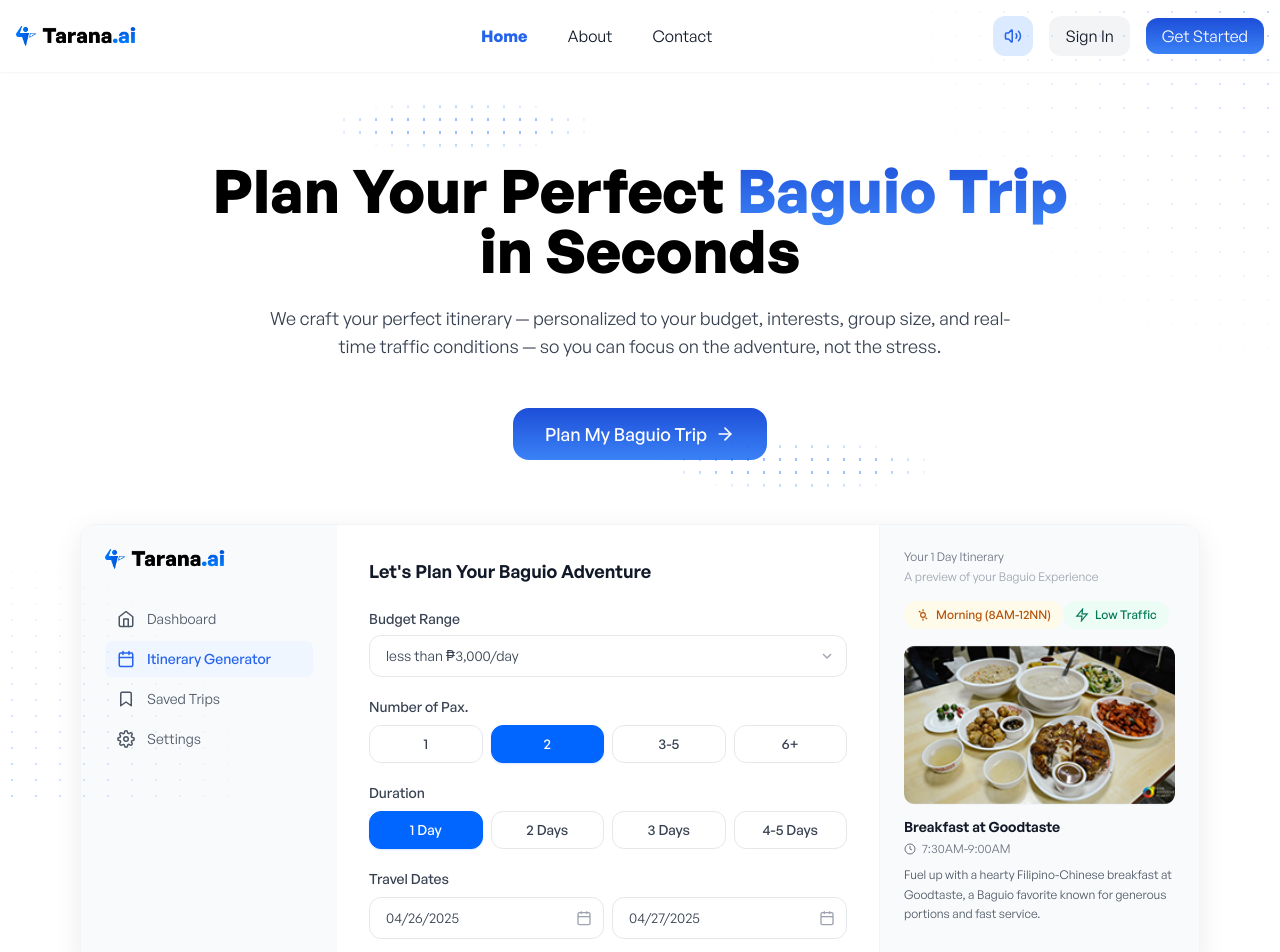
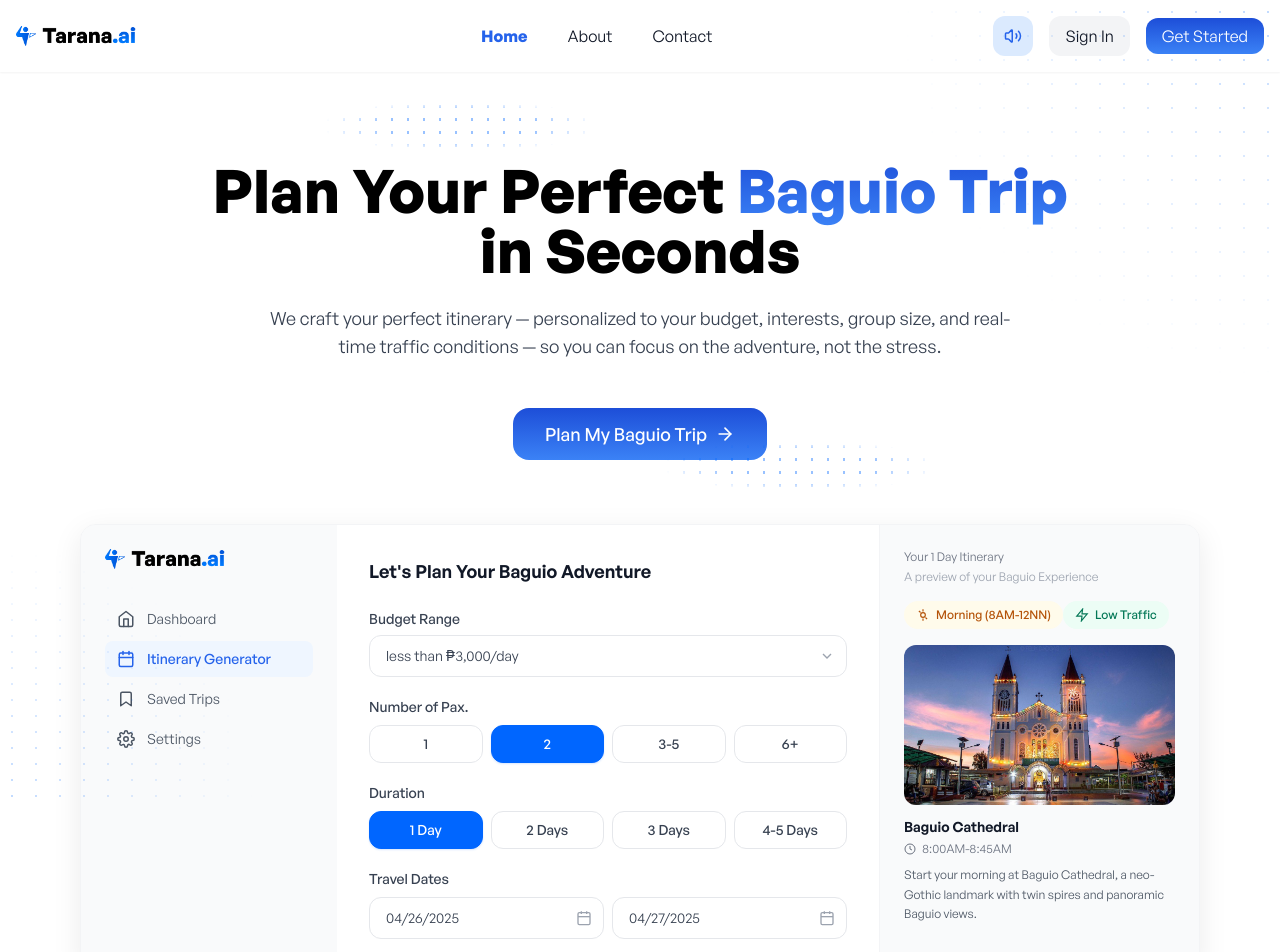
Before and after one commit to donyelqt/Tarana.ai, a Next.js app: page / in a window 1280 px wide. Shown: the top 952 px of the page. Built offline with nearby package versions, Linux system fonts and the light colour scheme.

Commit message:
fix: show Baguio Cathedral in landing hero preview

```diff
--- a/src/components/HeroSection.tsx
+++ b/src/components/HeroSection.tsx
@@ -3,7 +3,7 @@
 import Image from "next/image"
 import Link from "next/link"
 import { ArrowRight } from "lucide-react"
-import { goodtaste, taranaai2 } from "../../public"
+import { baguio_cathedral, taranaai2 } from "../../public"
 
 const HeroSection = ({ id }: { id?: string }) => {
     return (
@@ -216,15 +216,15 @@ const HeroSection = ({ id }: { id?: string }) => {
                                 Low Traffic
                             </div>
                             <div className="rounded-xl overflow-hidden mb-3">
-                                <Image src={goodtaste} alt="Breakfast at Goodtaste" width={320} height={180} className="w-full h-40 object-cover" />
+                                <Image src={baguio_cathedral} alt="Baguio Cathedral in Baguio City" width={320} height={180} className="w-full h-40 object-cover" />
                             </div>
-                            <h4 className="text-sm font-semibold text-gray-900 mb-1">Breakfast at Goodtaste</h4>
+                            <h4 className="text-sm font-semibold text-gray-900 mb-1">Baguio Cathedral</h4>
                             <div className="flex items-center gap-1.5 text-xs text-gray-500 mb-2">
                                 <svg width="12" height="12" viewBox="0 0 24 24" fill="none" stroke="currentColor" strokeWidth="2"><circle cx="12" cy="12" r="10"/><polyline points="12 6 12 12 16 14"/></svg>
-                                7:30AM-9:00AM
+                                8:00AM-8:45AM
                             </div>
                             <p className="text-xs text-gray-600 leading-relaxed">
-                                Fuel up with a hearty Filipino-Chinese breakfast at Goodtaste, a Baguio favorite known for generous portions and fast service.
+                                Start your morning at Baguio Cathedral, a neo-Gothic landmark with twin spires and panoramic Baguio views.
                             </p>
                         </div>
                     </div>
```
